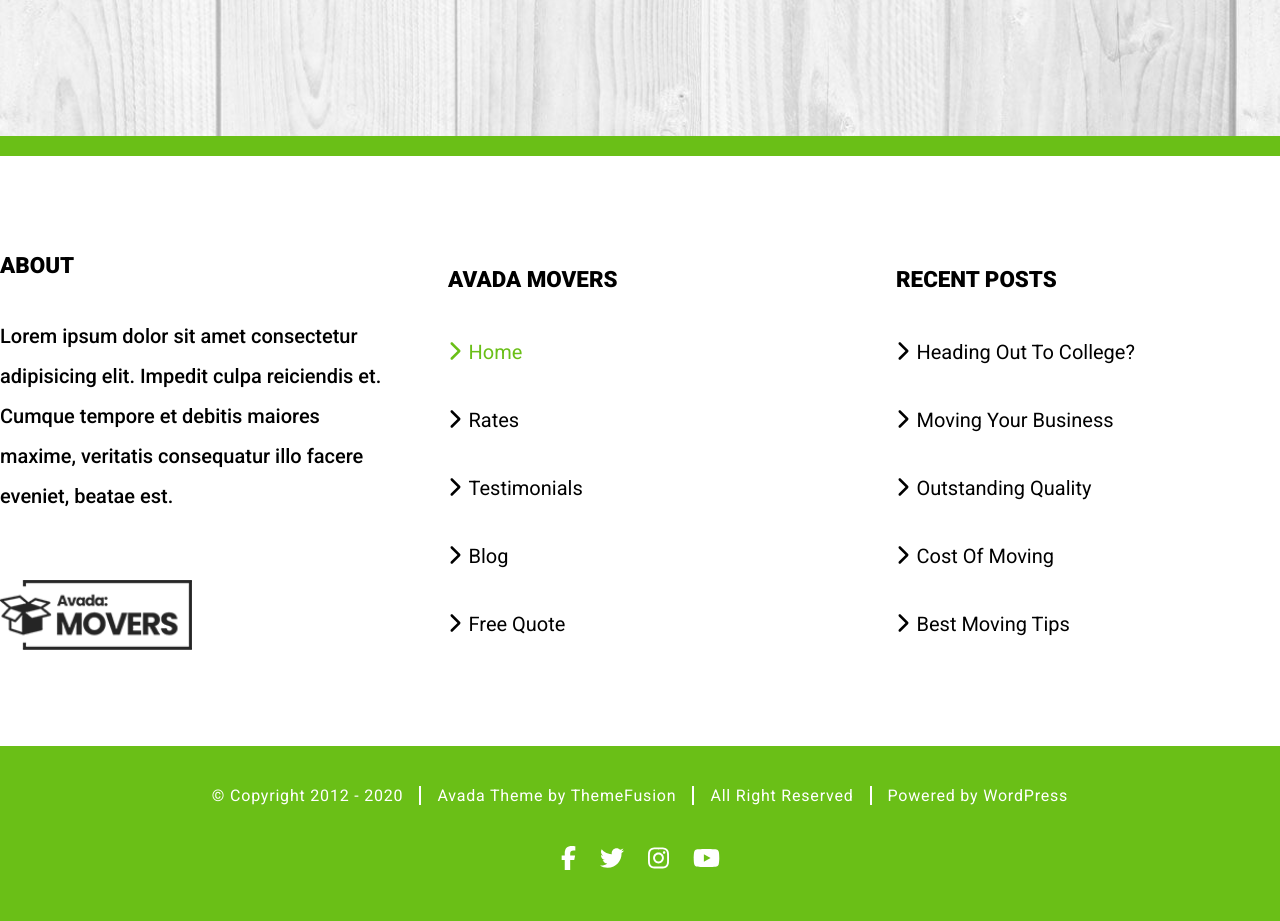
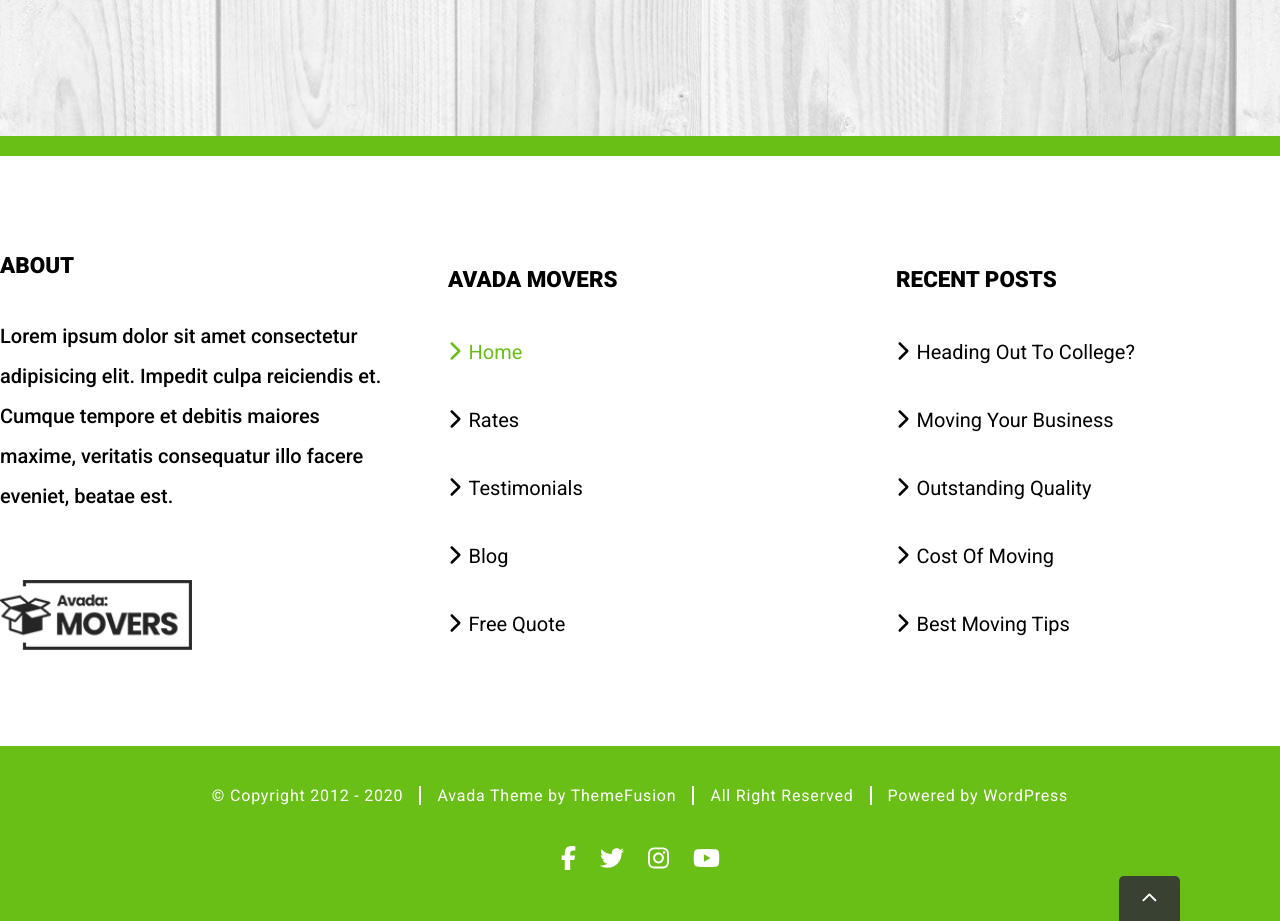
Before and after one commit to jamiromic/proj-html-vuejs, a Vue app: page / in a window 1280 px wide. Shown: the part 6260-7181 px from the top of the page. Built offline with nearby package versions, Linux system fonts and the light colour scheme.

Commit message:
add_iccon_footer_bottom_right

```diff
--- a/src/components/FooterComponent.vue
+++ b/src/components/FooterComponent.vue
@@ -13,6 +13,8 @@
                 </li>
             </ul>
         </div>
+        <font-awesome-icon icon="fa-solid fa-chevron-up" />
+
 
 
 
@@ -44,6 +46,7 @@
         background-color: #6ABF17;
         padding: 1.25rem 0 0;
         color: white;
+        position: relative;
 
         .container_footer_bottom {
             @include flex_center_column;
@@ -75,6 +78,15 @@
 
         }
 
+        .fa-chevron-up {
+            position: absolute;
+            right: 100px;
+            bottom: 0px;
+            padding: 0.90rem 1.4rem;
+            background-color: #394132;
+            border-radius: 5px 5px 0 0;
+        }
+
 
     }
 
--- a/src/main.js
+++ b/src/main.js
@@ -15,9 +15,10 @@ import { faYoutube } from '@fortawesome/free-brands-svg-icons';
 import { faPhoneFlip } from '@fortawesome/free-solid-svg-icons';
 import { faPaperPlane } from '@fortawesome/free-regular-svg-icons';
 import { faChevronRight } from '@fortawesome/free-solid-svg-icons';
+import { faChevronUp } from '@fortawesome/free-solid-svg-icons';
 
 /* add icons to the library */
-library.add(faFacebookF,faTwitter,faInstagram,faYoutube,faPhoneFlip,faPaperPlane,faChevronRight)
+library.add(faFacebookF,faTwitter,faInstagram,faYoutube,faPhoneFlip,faPaperPlane,faChevronRight,faChevronUp)
 
 /* add font awesome icon component */
 Vue.component('font-awesome-icon', FontAwesomeIcon)
```
